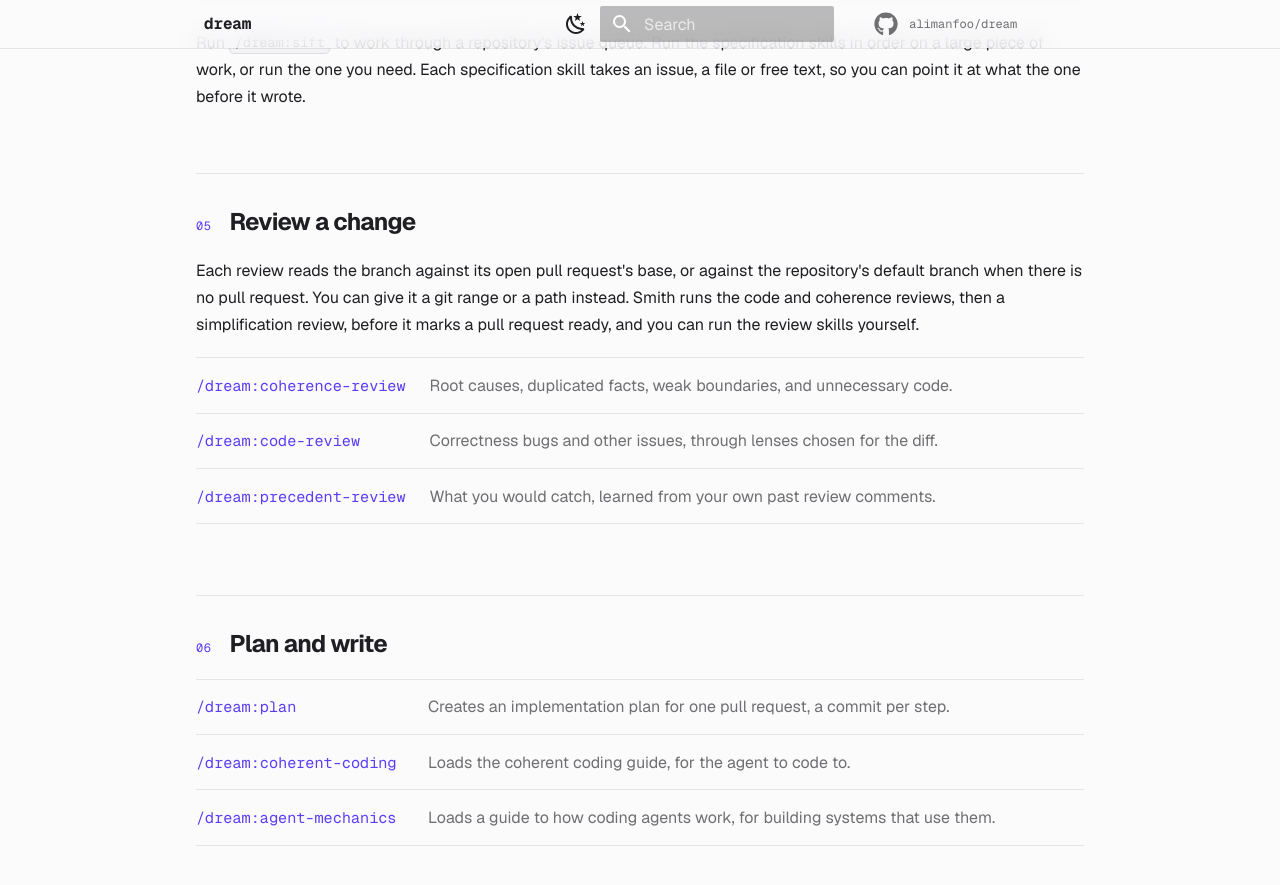
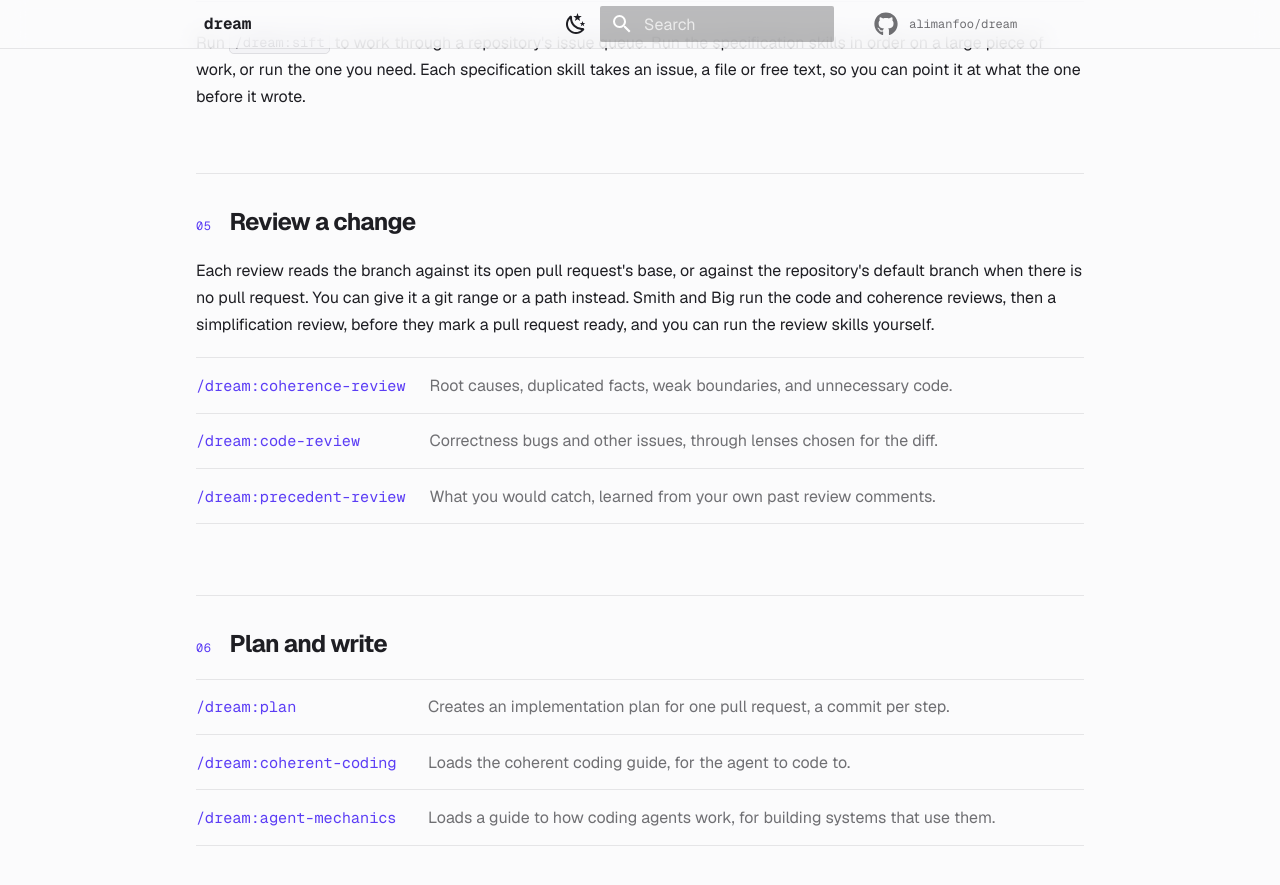
Before and after one commit to alimanfoo/dream, an MkDocs documentation site: the page built from docs/index.md, in a window 1280 px wide and 900 px high, scrolled down 3115 px. Shown: the top 885 px of the window. Built offline with MkDocs 1.6.1 and Material for MkDocs 9.7.7, drawn with Linux system fonts in a browser that asks for light colours; comment, search, counter and statistics services are not loaded.

Commit message:
Clarify the shared review sequence
Co-Authored-By: Codex <noreply@openai.com>

```diff
--- a/docs/index.md
+++ b/docs/index.md
@@ -96,9 +96,9 @@ it at what the one before it wrote.
 
 Each review reads the branch against its open pull request's base, or against
 the repository's default branch when there is no pull request. You can give it a
-git range or a path instead. Smith runs the code and coherence reviews, then a
-simplification review, before it marks a pull request ready, and you can run the
-review skills yourself.
+git range or a path instead. Smith and Big run the code and coherence reviews,
+then a simplification review, before they mark a pull request ready, and you can
+run the review skills yourself.
 
 | Skill                     | What it looks for                                                      |
 | ------------------------- | ---------------------------------------------------------------------- |
```
Also changed, not shown: plugins/dream/pull-request-handoff.md (+4 -4 lines).
